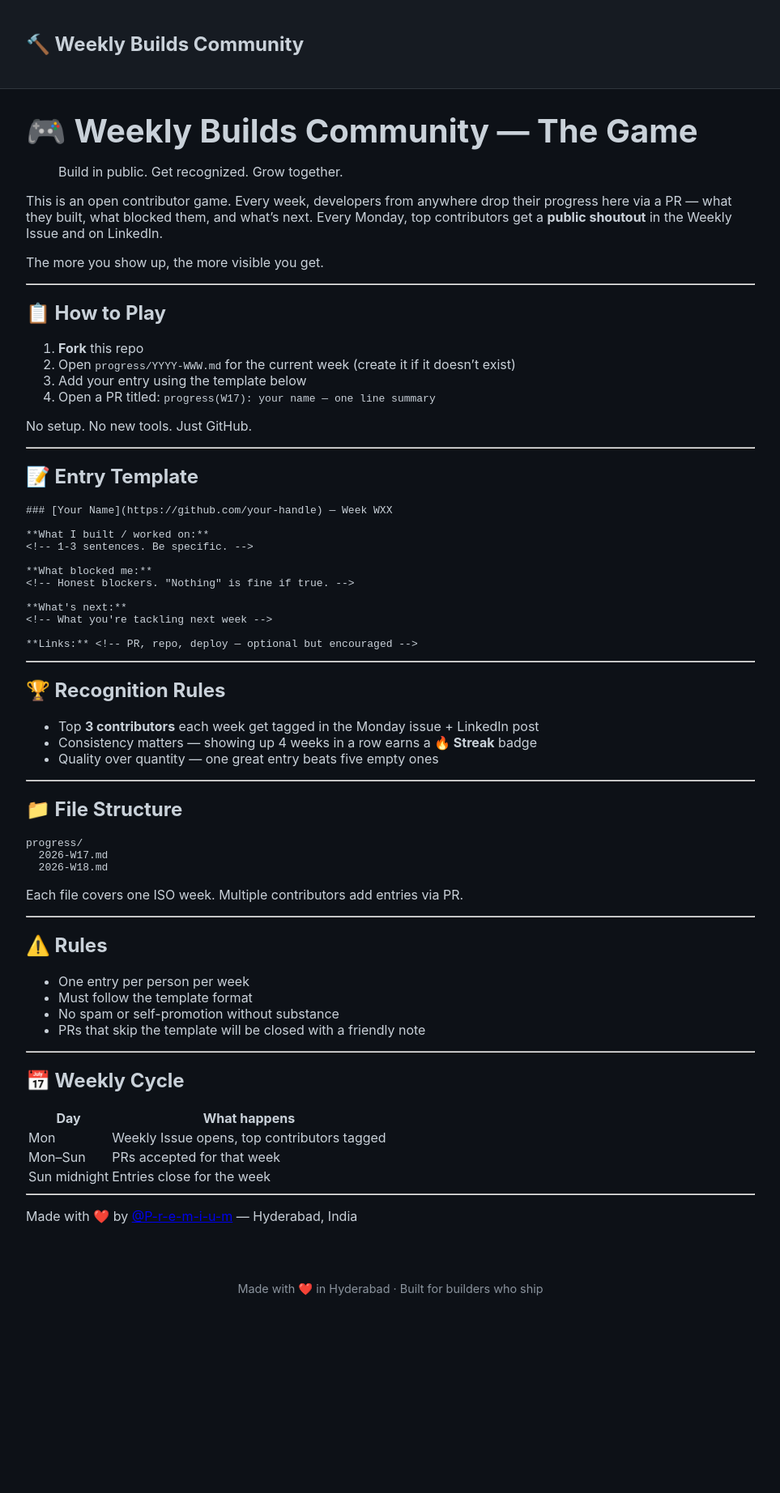
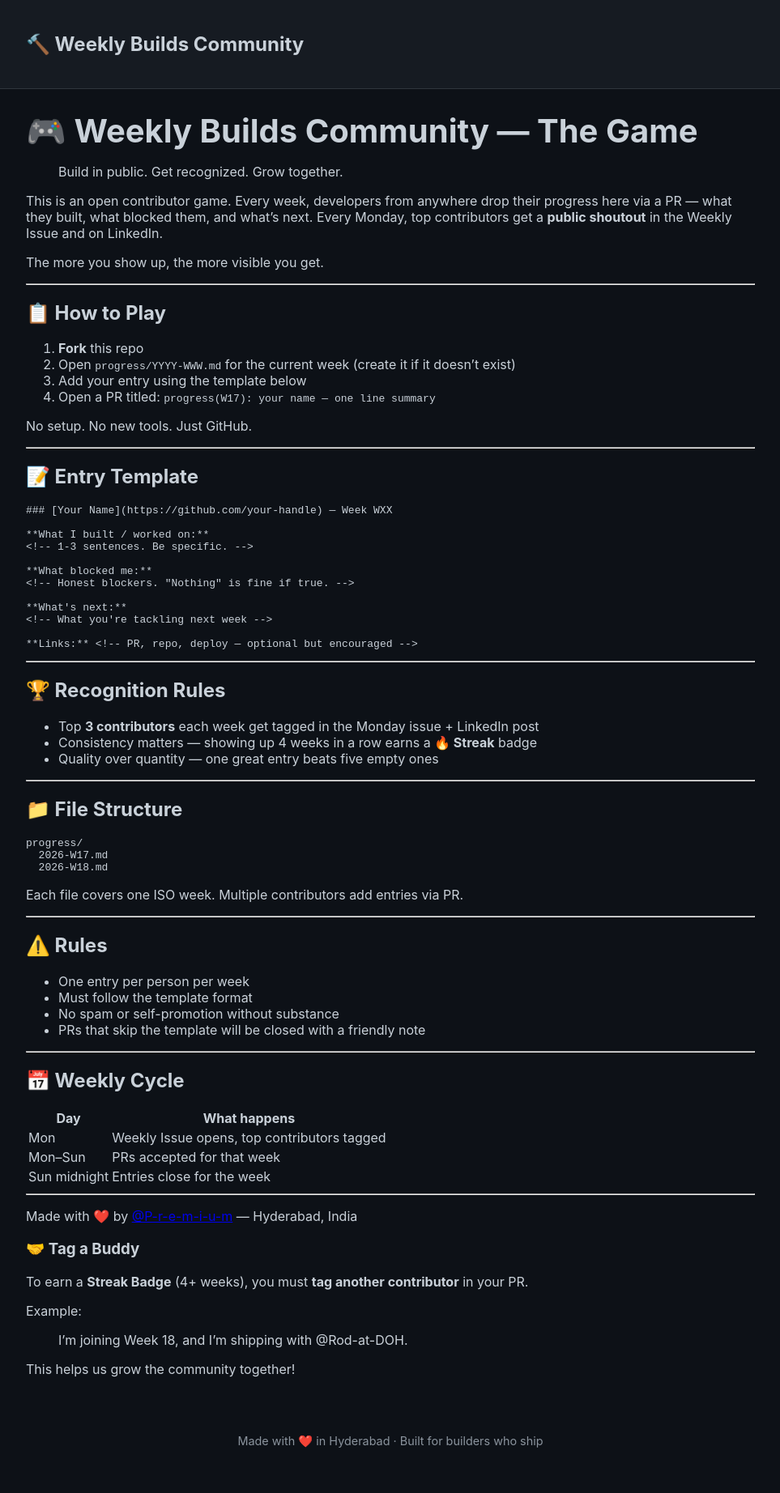
Before and after one commit to P-r-e-m-i-u-m/weekly-builds-community, a Jekyll site: the page built from WEEKLY_PROGRESS.md, in a window 1280 px wide. Shown: the whole page at 81% size, without its empty margins (158-1121 px from the left). Built offline with Jekyll 4.4.1, drawn with Linux system fonts in a browser that asks for light colours; our own code applies the rules of GitHub Pages for plain Markdown files; before the commit the page ends 1655 px from its top, so only the background shows below that.

Commit message:
feat: add tag a buddy rule for viral growth
Signed-off-by: Syed Abdul Aman <amanbaba9404522@gmail.com>

```diff
--- a/WEEKLY_PROGRESS.md
+++ b/WEEKLY_PROGRESS.md
@@ -78,3 +78,12 @@ Each file covers one ISO week. Multiple contributors add entries via PR.
 ---
 
 Made with ❤️ by [@P-r-e-m-i-u-m](https://github.com/P-r-e-m-i-u-m) — Hyderabad, India
+
+### 🤝 Tag a Buddy
+
+To earn a **Streak Badge** (4+ weeks), you must **tag another contributor** in your PR.
+
+Example:
+> I'm joining Week 18, and I'm shipping with @Rod-at-DOH.
+
+This helps us grow the community together!
```
